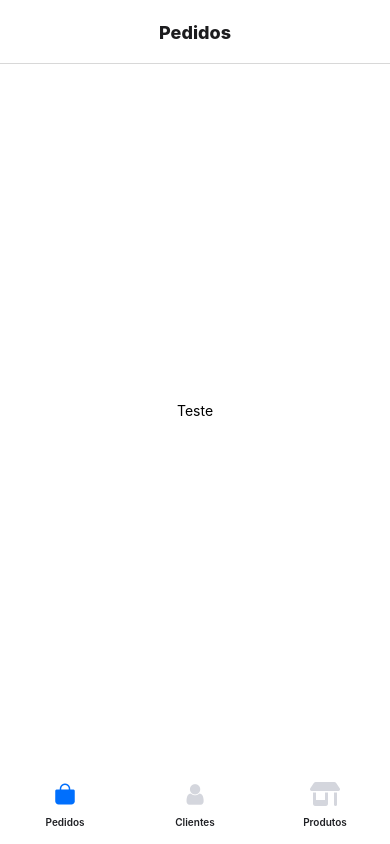
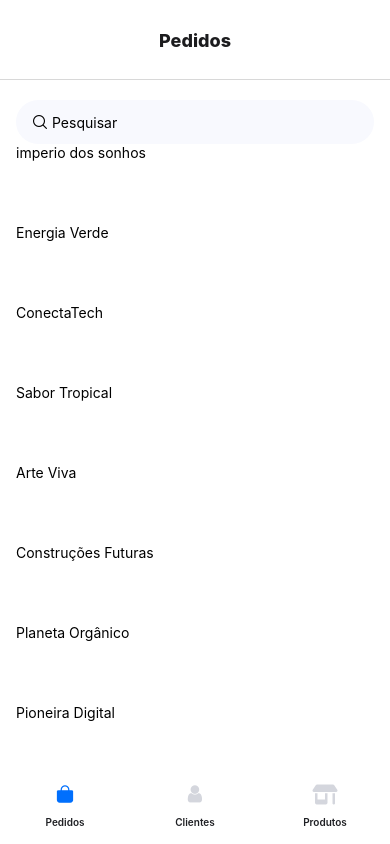
Before and after one commit to MichelRibeiro48/VidyaCodeTest, a React Native app: screen /Pedidos in a window 390 px wide. Built offline with nearby package versions, Linux system fonts and the light colour scheme.

Commit message:
Add: SearchBar component Add: Input component Add Temporary: mock users Adjusts: Header Bar

```diff
--- a/package.json
+++ b/package.json
@@ -13,6 +13,7 @@
     "@react-navigation/bottom-tabs": "^6.5.11",
     "@react-navigation/native": "^6.1.9",
     "@react-navigation/native-stack": "^6.9.17",
+    "@realm/react": "^0.6.2",
     "@reduxjs/toolkit": "^2.1.0",
     "axios": "^1.6.7",
     "react": "18.2.0",
@@ -22,6 +23,7 @@
     "react-native-screens": "^3.29.0",
     "react-native-tab-view": "^3.5.2",
     "react-native-vector-icons": "^10.0.3",
+    "realm": "^12.6.0",
     "styled-components": "^6.1.8",
     "yup": "^1.3.3"
   },
--- /dev/null
+++ b/src/components/Input/index.tsx
@@ -0,0 +1,19 @@
+import React from 'react';
+
+import AntDesign from 'react-native-vector-icons/AntDesign';
+
+import {BoxInput, InputArea} from './styles';
+import {InputT} from '../../types/InputT';
+
+export default function Input({value, onChangeText}: InputT) {
+  return (
+    <BoxInput>
+      <AntDesign name="search1" size={16} />
+      <InputArea
+        placeholder="Pesquisar"
+        value={value}
+        onChangeText={onChangeText}
+      />
+    </BoxInput>
+  );
+}
--- /dev/null
+++ b/src/components/Input/styles.ts
@@ -0,0 +1,17 @@
+import styled from 'styled-components/native';
+
+export const BoxInput = styled.View`
+  flex-direction: row;
+  align-items: center;
+  width: 100%;
+  height: 44px;
+  background-color: #f8f9fe;
+  border-radius: 24px;
+  padding-left: 16px;
+  margin-top: 20px;
+`;
+
+export const InputArea = styled.TextInput`
+  margin-left: 4px;
+  width: 90%;
+`;
--- /dev/null
+++ b/src/components/SearchList/index.tsx
@@ -0,0 +1,20 @@
+import React from 'react';
+
+import {FlatList, Text, View} from 'react-native';
+import {SearchListT} from '../../types/SearchListT';
+
+export default function SearchList({data, input}: SearchListT) {
+  return (
+    <FlatList
+      data={data}
+      keyExtractor={item => item.id}
+      renderItem={({item}) =>
+        item.name.toLowerCase().includes(input.toLowerCase()) && (
+          <View style={{width: 200, height: 80}}>
+            <Text>{item.name}</Text>
+          </View>
+        )
+      }
+    />
+  );
+}
--- /dev/null
+++ b/src/mock/index.ts
@@ -0,0 +1,58 @@
+export const mockData = [
+  {
+    id: 1,
+    name: 'imperio dos sonhos',
+    qtdProduct: 123,
+    total: 49.9,
+    thumbnail: 'IS',
+  },
+  {
+    id: 2,
+    name: 'Energia Verde',
+    qtdProduct: 123,
+    total: 49.9,
+    thumbnail: 'EV',
+  },
+  {
+    id: 3,
+    name: 'ConectaTech',
+    qtdProduct: 123,
+    total: 49.9,
+    thumbnail: 'C',
+  },
+  {
+    id: 4,
+    name: 'Sabor Tropical',
+    qtdProduct: 123,
+    total: 49.9,
+    thumbnail: 'ST',
+  },
+  {
+    id: 5,
+    name: 'Arte Viva',
+    qtdProduct: 123,
+    total: 49.9,
+    thumbnail: 'AV',
+  },
+  {
+    id: 6,
+    name: 'Construções Futuras',
+    qtdProduct: 123,
+    total: 49.9,
+    thumbnail: 'CF',
+  },
+  {
+    id: 7,
+    name: 'Planeta Orgânico',
+    qtdProduct: 123,
+    total: 49.9,
+    thumbnail: 'PO',
+  },
+  {
+    id: 8,
+    name: 'Pioneira Digital',
+    qtdProduct: 123,
+    total: 49.9,
+    thumbnail: 'PD',
+  },
+];
--- a/src/routes/index.tsx
+++ b/src/routes/index.tsx
@@ -13,6 +13,9 @@
     <NavigationContainer>
       <Tab.Navigator
         screenOptions={{
+          headerStyle: {
+            height: 80,
+          },
           headerTitleAlign: 'center',
           headerTitleStyle: {
             fontFamily: 'Inter',
@@ -35,7 +38,7 @@
             tabBarIcon: ({focused}) => (
               <Ionicons
                 name="bag"
-                size={24}
+                size={20}
                 color={focused ? '#006FFD' : '#D4D6DD'}
               />
             ),
@@ -54,7 +57,7 @@
             tabBarIcon: ({focused}) => (
               <FontAwesome
                 name="user"
-                size={24}
+                size={20}
                 color={focused ? '#006FFD' : '#D4D6DD'}
               />
             ),
@@ -73,7 +76,7 @@
             tabBarIcon: ({focused}) => (
               <FontAwesome6
                 name="shop"
-                size={24}
+                size={20}
                 color={focused ? '#006FFD' : '#D4D6DD'}
               />
             ),
--- a/src/screens/OrderPage/index.tsx
+++ b/src/screens/OrderPage/index.tsx
@@ -1,12 +1,18 @@
-import React from 'react';
+import React, {useState} from 'react';
 
-import {Text} from 'react-native';
+import Input from '../../components/Input';
+
 import {MainPage} from './styles';
+import SearchList from '../../components/SearchList';
+import {mockData} from '../../mock';
 
 export default function OrderPage() {
+  const [search, setSearch] = useState('');
+  console.log(search);
   return (
     <MainPage>
-      <Text>Teste</Text>
+      <Input value={search} onChangeText={value => setSearch(value)} />
+      <SearchList data={mockData} input={search} />
     </MainPage>
   );
 }
--- a/src/screens/OrderPage/styles.ts
+++ b/src/screens/OrderPage/styles.ts
@@ -2,7 +2,7 @@
 
 export const MainPage = styled.View`
   flex: 1;
-  align-items: center;
-  justify-content: center;
   background-color: white;
+  padding-left: 16px;
+  padding-right: 16px;
 `;
--- /dev/null
+++ b/src/types/InputT.ts
@@ -0,0 +1,4 @@
+export interface InputT {
+  value: string;
+  onChangeText: (value: string) => void;
+}
--- /dev/null
+++ b/src/types/SearchListT.ts
@@ -0,0 +1,4 @@
+export interface SearchListT {
+  data: any;
+  input: string;
+}
```
Also changed, not shown: src/databases/realm.ts (added, +8 -0 lines), src/databases/schemas/ProductSchema.ts (added, +10 -0 lines), 2 other files (tests, documents, lock files or other folders).
